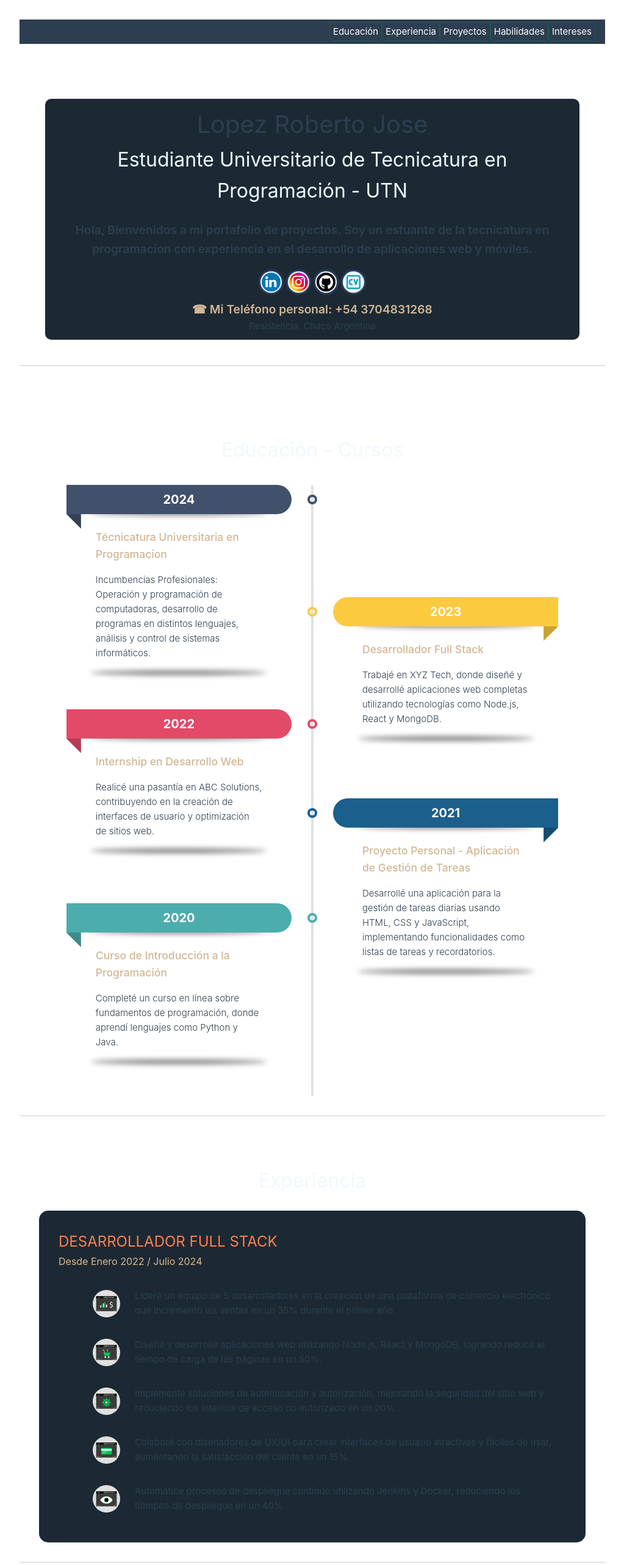
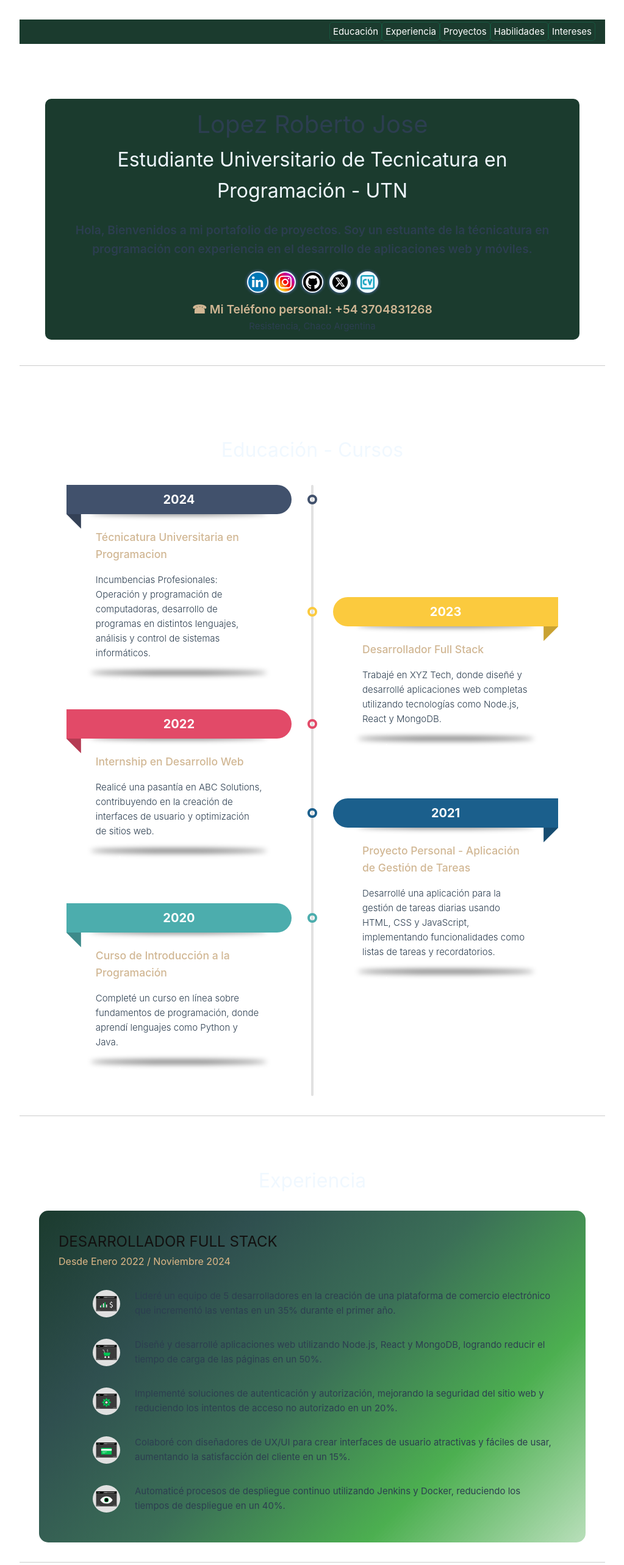
Before and after one commit to Roberto-JLopez/Portafolio-VueJs, a Vue app: page / in a window 1280 px wide. Shown: the top 2566 px of the page at 61% size, without its empty margins (128-1151 px from the left). Built offline with nearby package versions, Linux system fonts and the light colour scheme.

Commit message:
Actualizando portafolio personal

```diff
--- a/src/components/DatosPersonales.vue
+++ b/src/components/DatosPersonales.vue
@@ -2,17 +2,22 @@
 import linkedin from '/src/assets/linkedin_icon.svg';
 import instagram from '/src/assets/instagram_icon.svg';
 import github from '/src/assets/github_icon.svg';
+import x  from '/src/assets/x_icon.png';
 import cv from '/src/assets/cv_resume_icon.svg';
 
 const title = 'Lopez Roberto Jose';
 const descripcion = 'Estudiante Universitario de Tecnicatura en Programación - UTN';
 const residencia = 'Resistencia, Chaco Argentina';
-const presentacion = 'Hola, Bienvenidos a mi portafolio de proyectos. Soy un estuante de la tecnicatura en programacion  con experiencia en el desarrollo de aplicaciones web y móviles.';
+const presentacion = 'Hola, Bienvenidos a mi portafolio de proyectos. Soy un estuante de la técnicatura en programación con experiencia en el desarrollo de aplicaciones web y móviles.';
 const redesSociales = [
-  { id: 1, name: 'linkedin', src: linkedin, url: 'https://www.linkedin.com/in/jose-perez/' },
+  { id: 1, name: 'linkedin', src: linkedin, url: 'https://www.linkedin.com' },
   { id: 2, name: 'Instagram', src: instagram, url: 'https://www.instagram.com/rober.lopez1105/' },
   { id: 3, name: 'github', src: github, url: 'https://github.com/Roberto-JLopez' },
-  { id: 4, name: 'curriculum', src: cv, url: '' },
+  { id: 4, name: 'x', src: x, url: 'https://x.com/chinoL1105' },
+  { id: 5, name: 'curriculum', src: cv, url: '' },
+
+
+
 ];
 const telefono = '+54 3704831268';
 </script>
@@ -46,7 +51,7 @@ p {
 }
 
 .card {
-  background-color: rgb(28, 41, 52);
+  background-color: #1B3B2E;
   border-radius: 10px;
   padding: 10px;
   margin: 10px;
--- a/src/components/ExperienciaComponente.vue
+++ b/src/components/ExperienciaComponente.vue
@@ -7,7 +7,7 @@ import icono5 from '/src/assets/watch.svg';
 
 import { ref } from 'vue';
 const titulo = 'Desarrollador Full Stack';
-const fecha = 'Desde Enero 2022 / Julio 2024';
+const fecha = 'Desde Enero 2022 / Noviembre 2024';
 const experiencias = ref([
     { id: 1, src: icono1, parrafo: 'Lideré un equipo de 5 desarrolladores en la creación de una plataforma de comercio electrónico que incrementó las ventas en un 35% durante el primer año.' },
     { id: 2, src: icono2, parrafo: 'Diseñé y desarrollé aplicaciones web utilizando Node.js, React y MongoDB, logrando reducir el tiempo de carga de las páginas en un 50%.' },
@@ -51,13 +51,13 @@ const experiencias = ref([
     display: flex;
     flex-direction: column;
     padding: 2rem;
-    background-color: rgb(28, 41, 52);
+    background: linear-gradient(135deg, #1B3B2E, #2F4F4F, #3B6F57, #4CAF50, #a5d6a7c7);
     border-radius: 15px;
 }
 
 .titulo {
     font-size: 1.5rem;
-    color: coral;
+    color: rgb(18, 17, 16);
 }
 
 .fecha {
--- a/src/components/HabilidadesComponente.vue
+++ b/src/components/HabilidadesComponente.vue
@@ -212,7 +212,7 @@ const habilidades = ref([
     background-position: center;
     background-repeat: no-repeat; */
     /*Fondo con gradiente*/
-    background: linear-gradient(-45deg, #021526, #03346E, #6EACDA, #E2E2B6);
+   background: linear-gradient(135deg, #1B3B2E, #2F4F4F, #3B6F57, #4CAF50, #A5D6A7);
     /*Fondo con color solido*/
     /* background-color: rgb(28, 41, 52); */
 }
--- a/src/components/NavBar.vue
+++ b/src/components/NavBar.vue
@@ -22,7 +22,7 @@ const navegacion= ref([
 
 <style scoped>
 .navbar {
-    background-color: var(--vt-c-indigo); /* Establece el color de fondo usando una variable CSS */
+   background-color:#1B3B2E; /* Establece el color de fondo usando una variable CSS */
     color: #fff; /* Establece el color del texto en blanco */
     padding: 0.5rem 1rem; /* Añade un padding de 0.5rem arriba y abajo, y 1rem a los lados */
     align-items: center; /* Centra verticalmente los elementos dentro de la navbar */
@@ -32,11 +32,13 @@ const navegacion= ref([
     color: #fff; /* Establece el color del texto en blanco */
     text-decoration: none; /* Elimina el subrayado de los enlaces */
     margin-right: 1rem; /* Añade un margen derecho de 1rem entre los elementos */
+
 }
 
 .navbar-menu {
     display: flex; /* Organiza los elementos en línea usando flexbox */
     justify-content: flex-end; /* Alinea los elementos al final de la navbar */
+
 }
 
 .nav-list {
@@ -53,7 +55,7 @@ a {
 }
 
 a:hover {
-    background-color: hsla(160, 100%, 37%, 0.2); /* Cambia el color de fondo al pasar el mouse sobre un enlace */
+    background-color: hsla(336, 92%, 25%, 0.2); /* Cambia el color de fondo al pasar el mouse sobre un enlace */
 }
 
 @media (max-width: 768px) {
--- a/src/components/ProyectosComponente.vue
+++ b/src/components/ProyectosComponente.vue
@@ -103,7 +103,8 @@ misProyectos.value = ([
     /* Centra los elementos hijos horizontalmente */
     justify-content: center;
     /* Aplica un fondo con un degradado de colores */
-    background: linear-gradient(-45deg, #021526, #03346E, #6EACDA, #E2E2B6);
+    background: linear-gradient(135deg, #1B3B2E, #2F4F4F, #3B6F57, #4CAF50, #A5D6A7);
+
     /* Ajusta el tamaño del fondo para que cubra el área completa */
     background-size: 400% 400%;
     /* Aplica una animación al fondo que dura 15 segundos, tiene una transición suave y se repite infinitamente */
@@ -142,7 +143,7 @@ misProyectos.value = ([
     /* Oculta cualquier contenido que se desborde del contenedor */
     overflow: hidden;
     /* Establece un color de fondo claro para el proyecto */
-    background-color: #f9f9f9;
+    background-color: #d2ebee;
     /* Define el ancho máximo del proyecto en 222px */
     max-width: 222px;
     /* Hace que el contenedor se ajuste flexiblemente ocupando al menos 300px de ancho */
@@ -203,9 +204,9 @@ misProyectos.value = ([
 /* Estilo para el botón 'Ver Más' dentro de la clase 'proyecto-links' */
 .proyecto-links .btn-ver-mas {
     /* Aplica un color de fondo azul (#007BFF) */
-    background-color: #007BFF;
+    background-color: #FFD700;
     /* Aplica un color de texto blanco */
-    color: #fff;
+    color: #1d1b1b;
     /* Agrega un padding de 10px en vertical y 15px en horizontal */
     padding: 10px 15px;
     /* Redondea las esquinas del botón */
```
Also changed, not shown: src/assets/x_icon.png (added), src/components/EducacionComponente.vue (line endings or trailing spaces), src/components/FondoLava.vue (line endings or trailing spaces), src/components/InteresesComponente.vue (line endings or trailing spaces).
